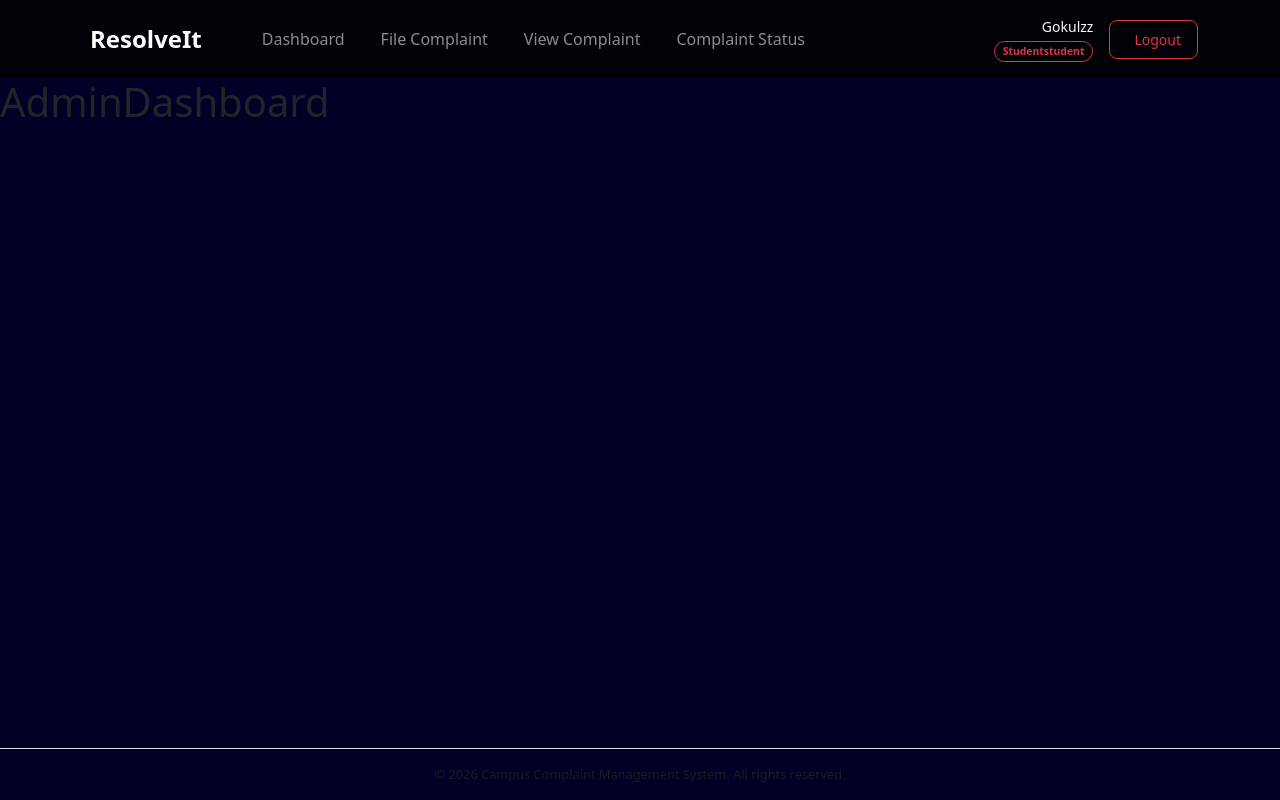
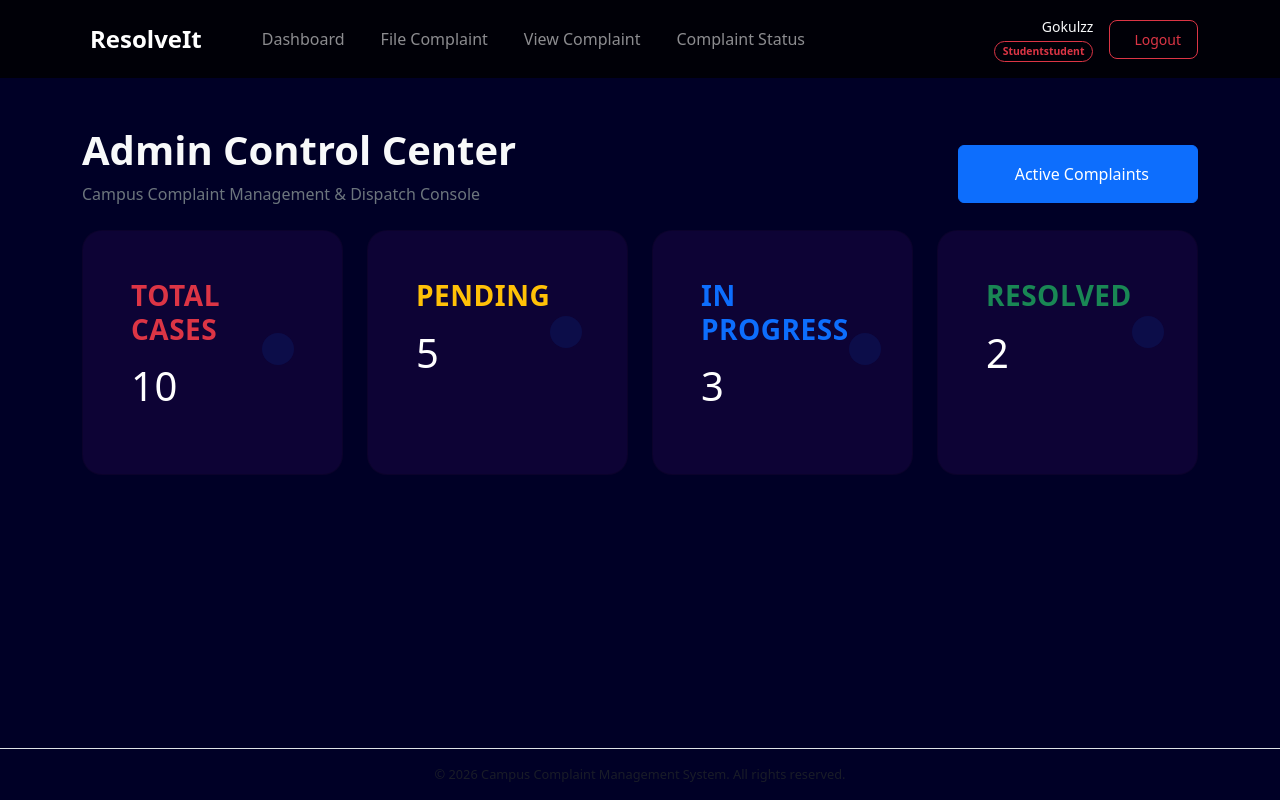
Before and after one commit to GOKULLSS/ResolveIt, a React (Vite) app in the folder frontend/: page /admin-dashboard in a window 1280 px wide. Built offline with nearby package versions, Linux system fonts and the light colour scheme; the HTML template or start-up script is replaced by a standard one.

Commit message:
AdminDashboard cards added

```diff
--- a/frontend/src/pages/AdminDashboard.jsx
+++ b/frontend/src/pages/AdminDashboard.jsx
@@ -1,8 +1,100 @@
 import React from 'react'
+import { Link } from "react-router-dom";
+
 
 const AdminDashboard = () => {
+  // Dummy Data Start
+
+  // const error="this is dummy error"
+  const error = null;
+  const stats = {
+    total: 10,
+    pending: 5,
+    inprogress: 3,
+    resolved: 2
+  }
+  // Dummy Data End
   return (
-    <div><h1>AdminDashboard</h1></div>
+    <div className="container py-5 ">
+      <div className="d-flex justify-content-between align-items-center flex-wrap ">
+        <div>
+          <h1 className="fw-bold text-light ">Admin Control Center</h1>
+          <p className="text-secondary fw-medium">
+            Campus Complaint Management & Dispatch Console
+          </p>
+        </div>
+        <Link
+          to="/active-complaints"
+          className="btn btn-primary px-5 py-3 d-flex align-items-center gap-2"
+        >
+          <i className="bi bi-journal-text"></i>Active Complaints
+        </Link>
+      </div>
+      {error && (
+        <div
+          className="alert alert-danger bg-danger bg-opacity-10 text-danger border-0 d-flex align-items-center gap-2 mb-4"
+          role="alert"
+          style={{ borderRadius: "8px" }}
+        >
+          <i className="bi bi-exclamation-triangle-fill"></i>
+          <div>{error}</div>
+        </div>
+      )}
+      <div className="row g-4 mb-5 ">
+        <div className="col-12 col-md-3">
+          <div className="card  glass-panel h-100 p-5 mt-2"style={{ fontSize: '0.8rem', letterSpacing: '0.5px' }}>
+            <div className="d-flex align-items-center justify-content-between">
+              <div >
+                <h3 className="text-danger fw-semibold text-uppercase mb-3">Total Cases</h3>
+                <h1 className="text-white">{stats.total}</h1>
+              </div>
+              <div className="bg-primary bg-opacity-10 text-danger p-3 rounded-4">
+                <i className="bi bi-list-stars fs-3"></i>
+              </div>
+            </div>
+          </div>
+        </div>
+        <div className="col-12 col-md-3">
+          <div className="card  glass-panel h-100 p-5 mt-2"style={{ fontSize: '0.8rem', letterSpacing: '0.5px' }}>
+            <div className="d-flex align-items-center justify-content-between">
+              <div >
+                <h3 className="text-warning fw-semibold text-uppercase mb-3">Pending<br/></h3>
+                <h1 className="text-white">{stats.pending}</h1>
+              </div>
+              <div className="bg-primary bg-opacity-10 text-warning p-3 rounded-4">
+                <i className="bi bi-clock-history fs-3"></i>
+              </div>
+            </div>
+          </div>
+        </div>
+        <div className="col-12 col-md-3">
+          <div className="card  glass-panel h-100  p-5 mt-2"style={{ fontSize: '0.8rem', letterSpacing: '0.5px' }}>
+            <div className="d-flex align-items-center justify-content-between">
+              <div >
+                <h3 className="text-primary fw-semibold text-uppercase mb-3">In Progress</h3>
+                <h1 className="text-white">{stats.inprogress}</h1>
+              </div>
+              <div className="bg-primary bg-opacity-10 text-primary p-3 rounded-4">
+                <i className="bi bi-hourglass-split fs-3"></i>
+              </div>
+            </div>
+          </div>
+        </div>
+        <div className="col-12 col-md-3">
+          <div className="card  glass-panel h-100  p-5 mt-2"style={{ fontSize: '0.8rem', letterSpacing: '0.5px' }}>
+            <div className="d-flex align-items-center justify-content-between">
+              <div >
+                <h3 className="text-success fw-semibold text-uppercase mb-3">Resolved</h3>
+                <h1 className="text-white">{stats.resolved}</h1>
+              </div>
+              <div className="bg-primary bg-opacity-10 text-success p-3 rounded-4">
+                <i className="bi bi-check2-square fs-3"></i>
+              </div>
+            </div>
+          </div>
+        </div>
+      </div>
+    </div>
   )
 }
 
```
